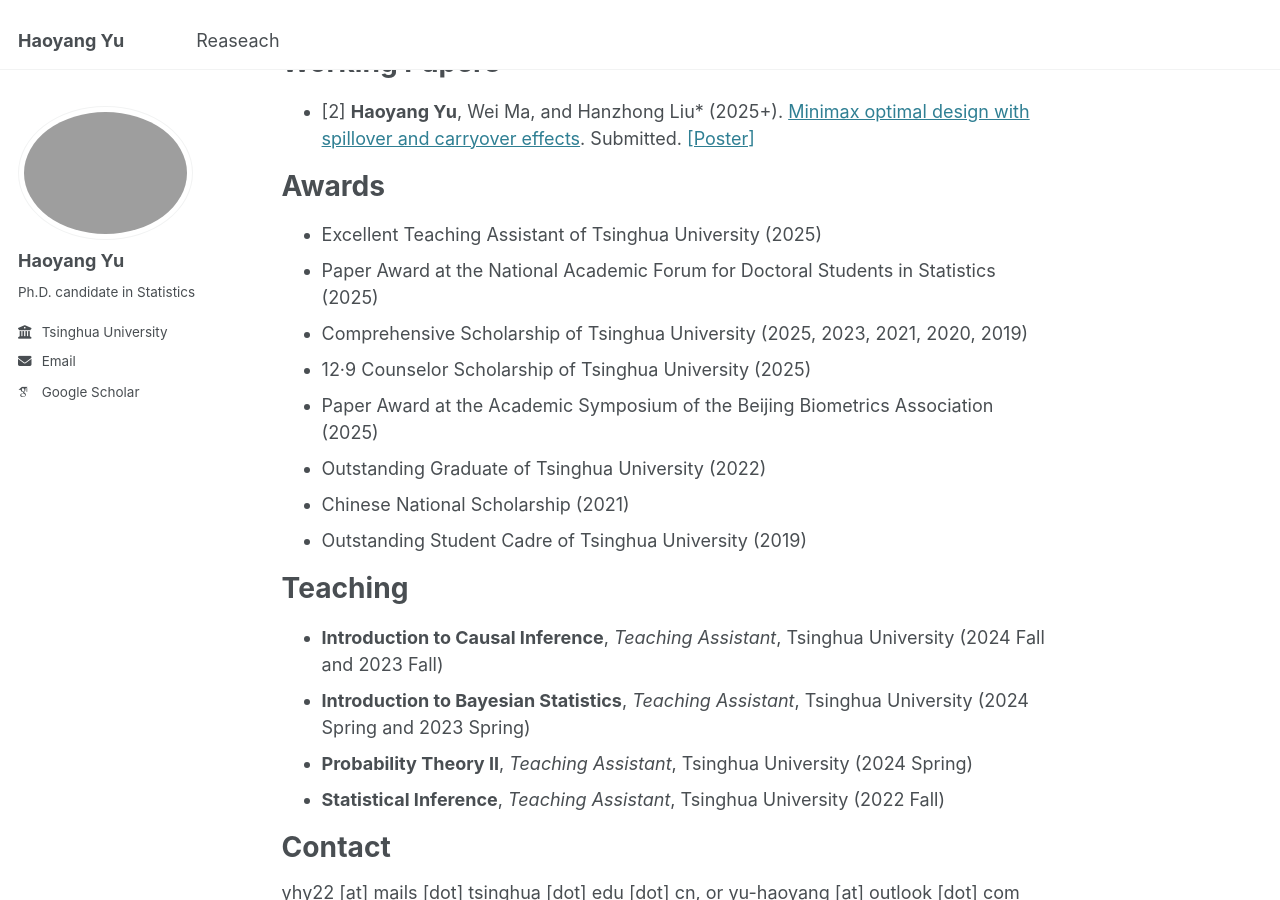
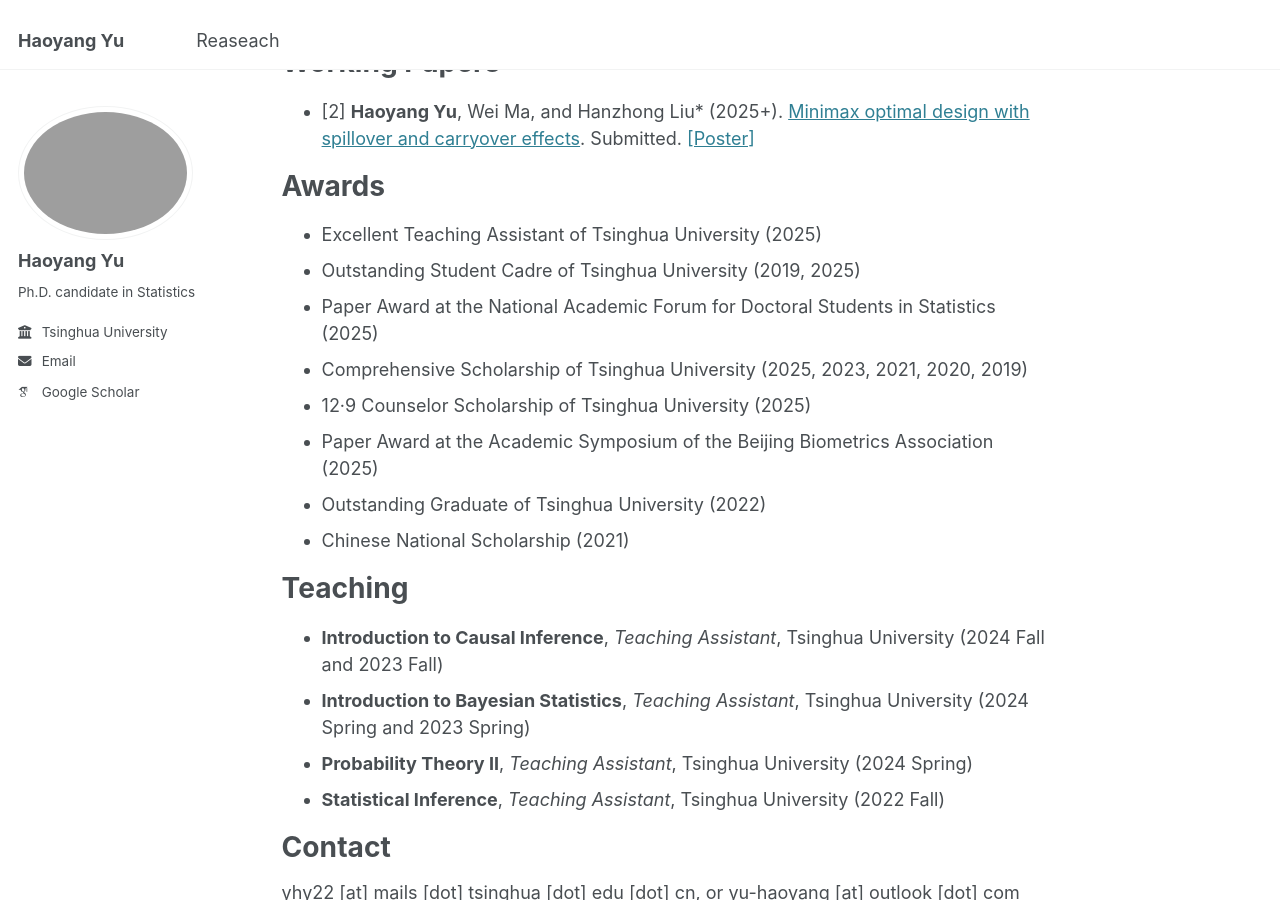
Before and after one commit to yu-hao-yang/yu-hao-yang.github.io, a Jekyll site: the page built from _pages/about.md, in a window 1280 px wide and 900 px high, scrolled down 501 px. Built offline with Jekyll 4.4.1, drawn with Linux system fonts in a browser that asks for light colours; some web fonts are replaced.

Commit message:
Update about.md

```diff
--- a/_pages/about.md
+++ b/_pages/about.md
@@ -27,13 +27,13 @@ Working Papers
 Awards
 ======
 * Excellent Teaching Assistant of Tsinghua University (2025)
+* Outstanding Student Cadre of Tsinghua University (2019, 2025)
 * Paper Award at the National Academic Forum for Doctoral Students in Statistics (2025)
 * Comprehensive Scholarship of Tsinghua University (2025, 2023, 2021, 2020, 2019)
 * 12·9 Counselor Scholarship of Tsinghua University (2025)
 * Paper Award at the Academic Symposium of the Beijing Biometrics Association (2025)
 * Outstanding Graduate of Tsinghua University (2022)
 * Chinese National Scholarship (2021)
-* Outstanding Student Cadre of Tsinghua University (2019)
 
 Teaching
 ======
```
